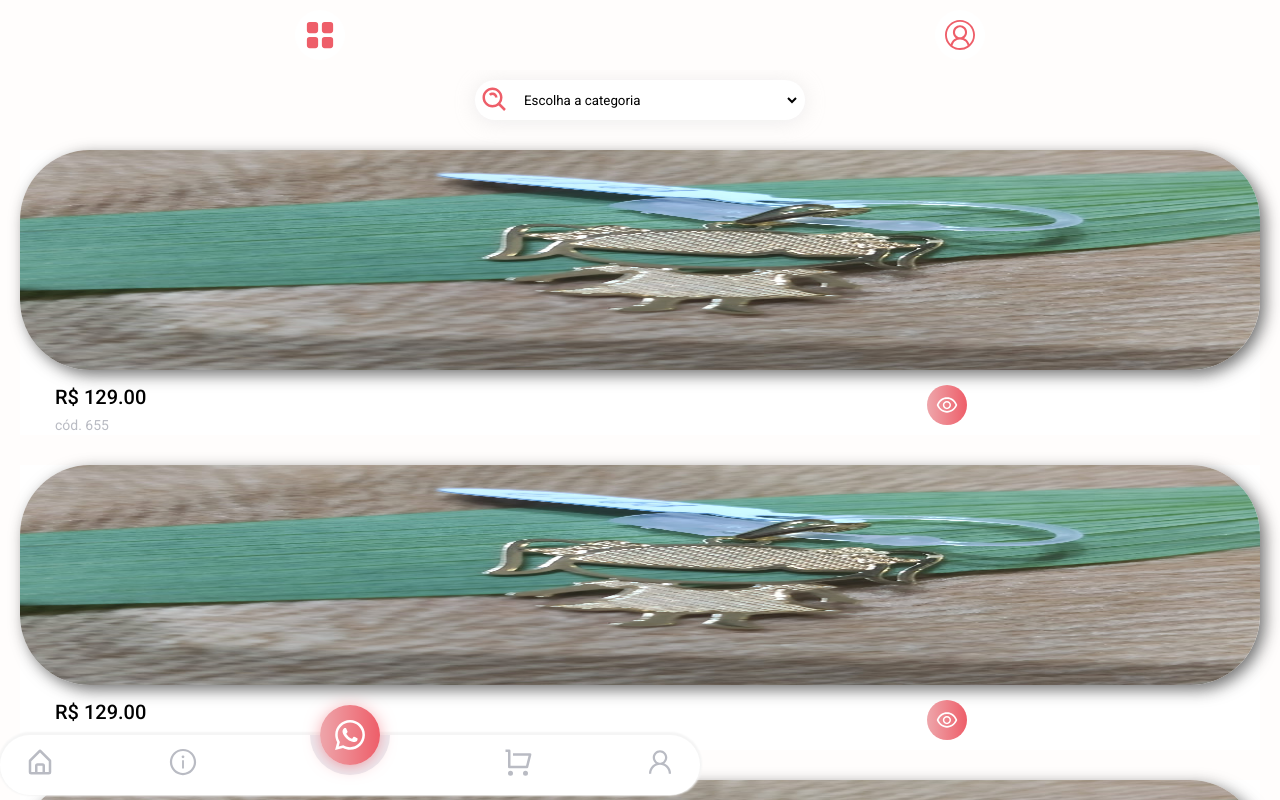
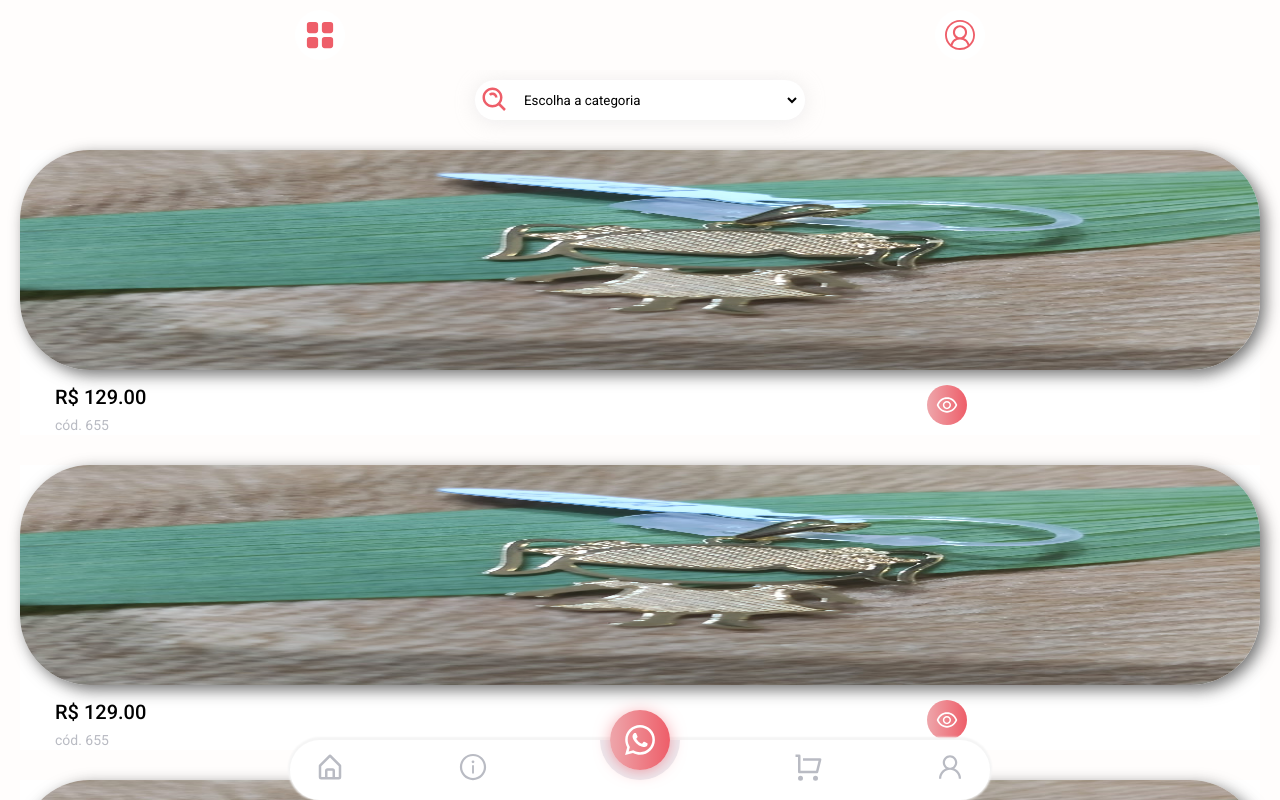
Before and after one commit to GabrielRezes/decca-store, a React (Vite) app: page / in a window 1280 px wide. Built offline with nearby package versions, Linux system fonts and the light colour scheme.

Commit message:
adding position sticky

```diff
--- a/src/components/Navbar/index.jsx
+++ b/src/components/Navbar/index.jsx
@@ -9,9 +9,9 @@ import { RiShoppingCartLine } from 'react-icons/ri';
 
 
 const ContainerNav = styled.nav`
-  position: fixed;
-  left: 0;
-  bottom: 5px;
+  position: sticky;
+  /* left: 0; */
+  bottom: 0;
   z-index: 2;
   display: flex;
   justify-content: space-between;
```
